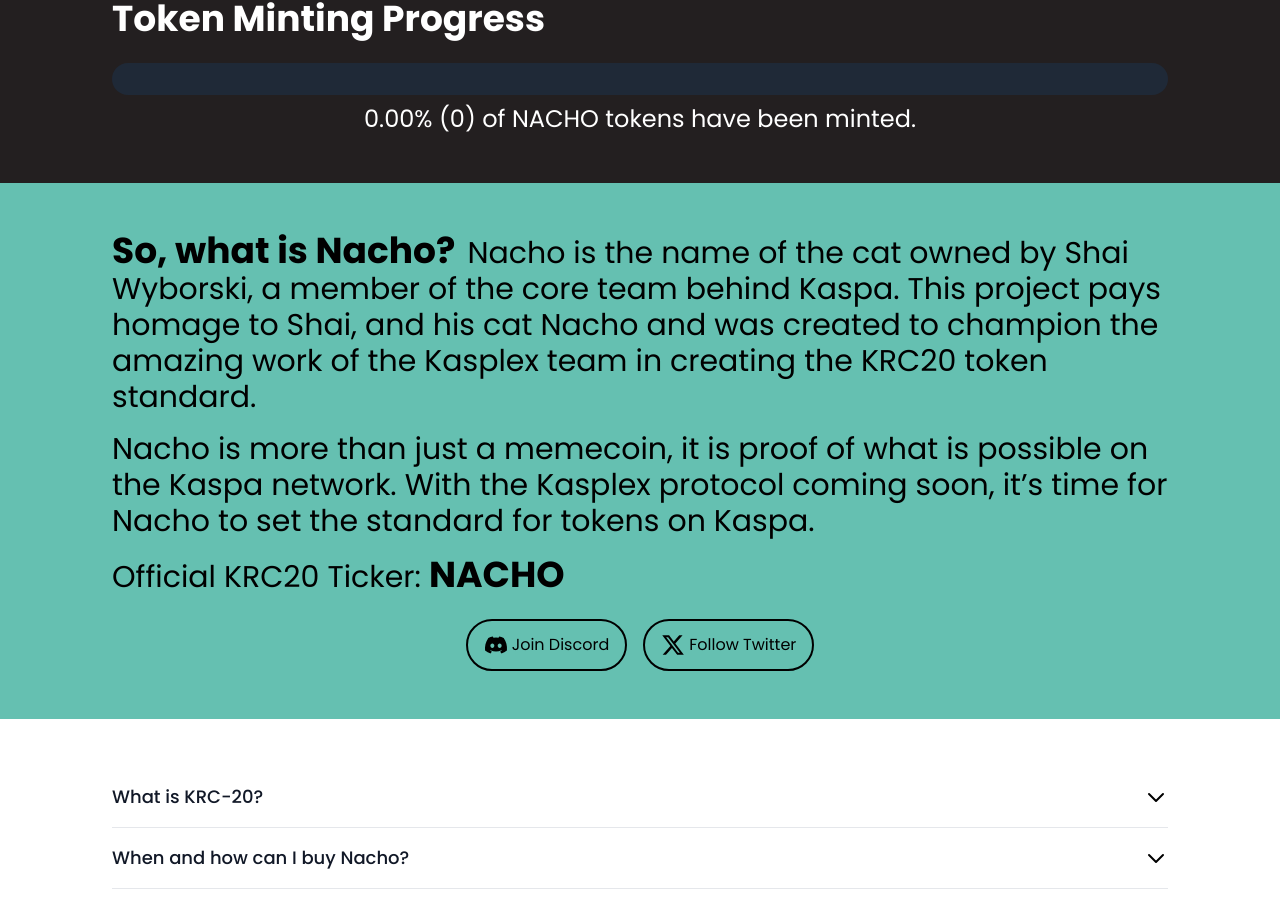
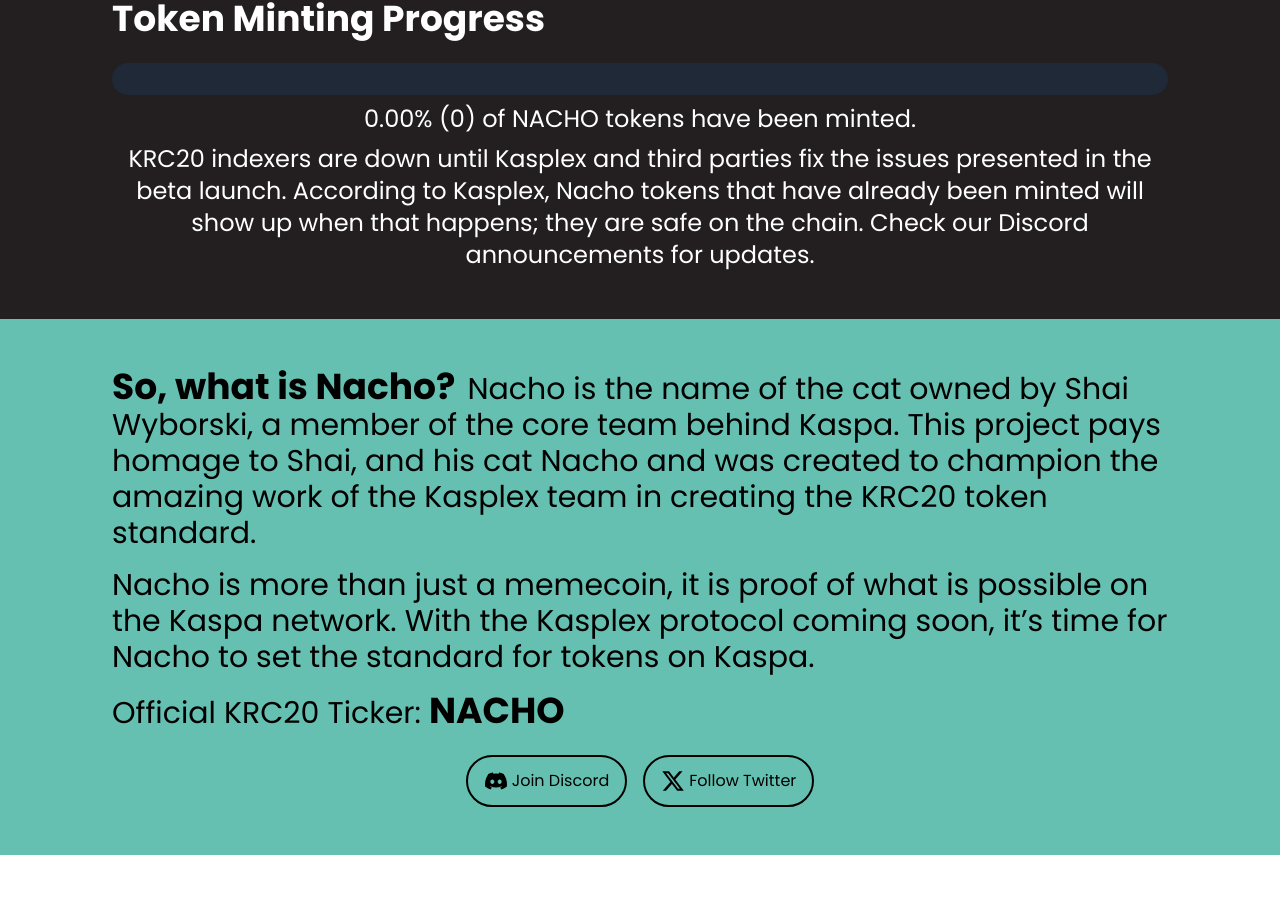
Before and after one commit to coinchimp/nacho_react, a React (Create React App) app: page / in a window 1280 px wide. Shown: the part 941-1850 px from the top of the page. Built offline with nearby package versions, Linux system fonts and the light colour scheme; no server answers; a web font is replaced by a local one.

Commit message:
adding announcement

```diff
--- a/src/components/TokenProgress.jsx
+++ b/src/components/TokenProgress.jsx
@@ -46,6 +46,9 @@
                     <p className="mt-2 text-xl md:text-2xl text-center">
                         {progress.toFixed(2)}% ({minted.toLocaleString()}) of NACHO tokens have been minted.
                     </p>
+                    <p className="mt-2 text-xl md:text-2xl text-center">
+                        KRC20 indexers are down until Kasplex and third parties fix the issues presented in the beta launch. According to Kasplex, Nacho tokens that have already been minted will show up when that happens; they are safe on the chain. Check our Discord announcements for updates.
+                    </p>
                 </div>
             </div>
         </div>
```
